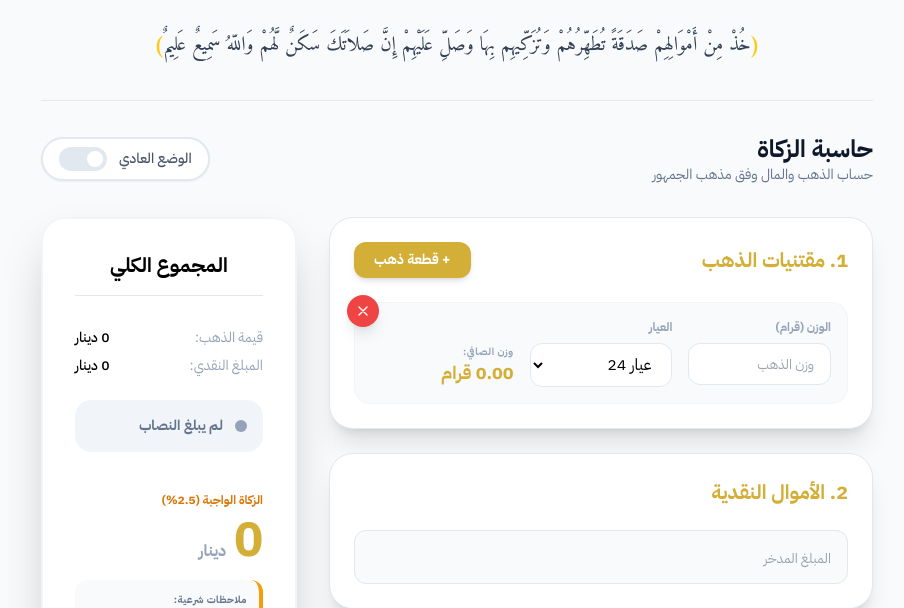
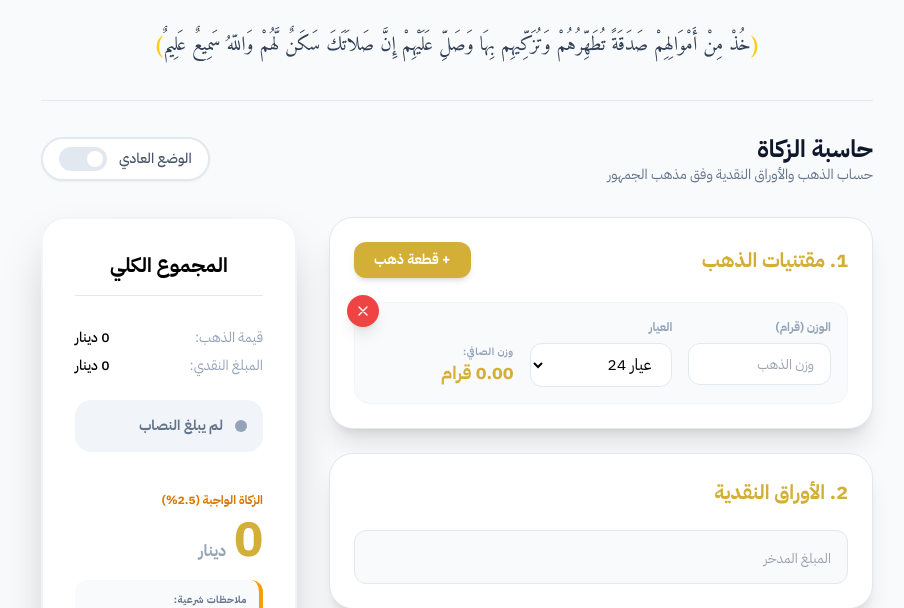
Before and after one commit to fulanumoto/Zakat-Calculator, a plain HTML site: page index.html in a window 1280 px wide. Shown: the top 608 px of the page, without its empty margins (183-1087 px from the left). Drawn offline with nearby package versions, Linux system fonts and the light colour scheme.

Commit message:
Update text for cash calculation section

```diff
--- a/index.html
+++ b/index.html
@@ -45,7 +45,7 @@
         <div class="flex flex-col md:flex-row justify-between items-center mb-8 gap-4 border-t dark:border-slate-800 pt-8">
             <div>
                 <h1 class="text-2xl font-bold dark:text-white text-slate-900">حاسبة الزكاة</h1>
-                <p class="text-slate-500 dark:text-slate-400 text-sm">حساب الذهب والمال وفق مذهب الجمهور</p>
+                <p class="text-slate-500 dark:text-slate-400 text-sm">حساب الذهب والأوراق النقدية وفق مذهب الجمهور</p>
             </div>
 
             <button @click="darkMode = !darkMode" class="flex items-center gap-3 px-4 py-2 rounded-full border-2 border-slate-200 dark:border-slate-700 bg-white dark:bg-slate-800 transition-all shadow-sm active:scale-95">
@@ -98,7 +98,7 @@
                 </div>
 
                 <div class="bg-white dark:bg-slate-900 rounded-3xl shadow-xl border border-slate-200 dark:border-slate-800 p-6">
-                    <h2 class="text-xl font-bold gold-accent mb-6">2. الأموال النقدية</h2>
+                    <h2 class="text-xl font-bold gold-accent mb-6">2. الأوراق النقدية</h2>
                     <input type="number" x-model.number="moneyAmount" @input="calculate()" class="w-full bg-slate-50 dark:bg-slate-800 border border-slate-200 dark:border-slate-700 rounded-xl px-4 py-3 text-lg dark:text-white outline-none focus:ring-2 ring-amber-500 transition-all" placeholder="المبلغ المدخر">
                 </div>
 
```
